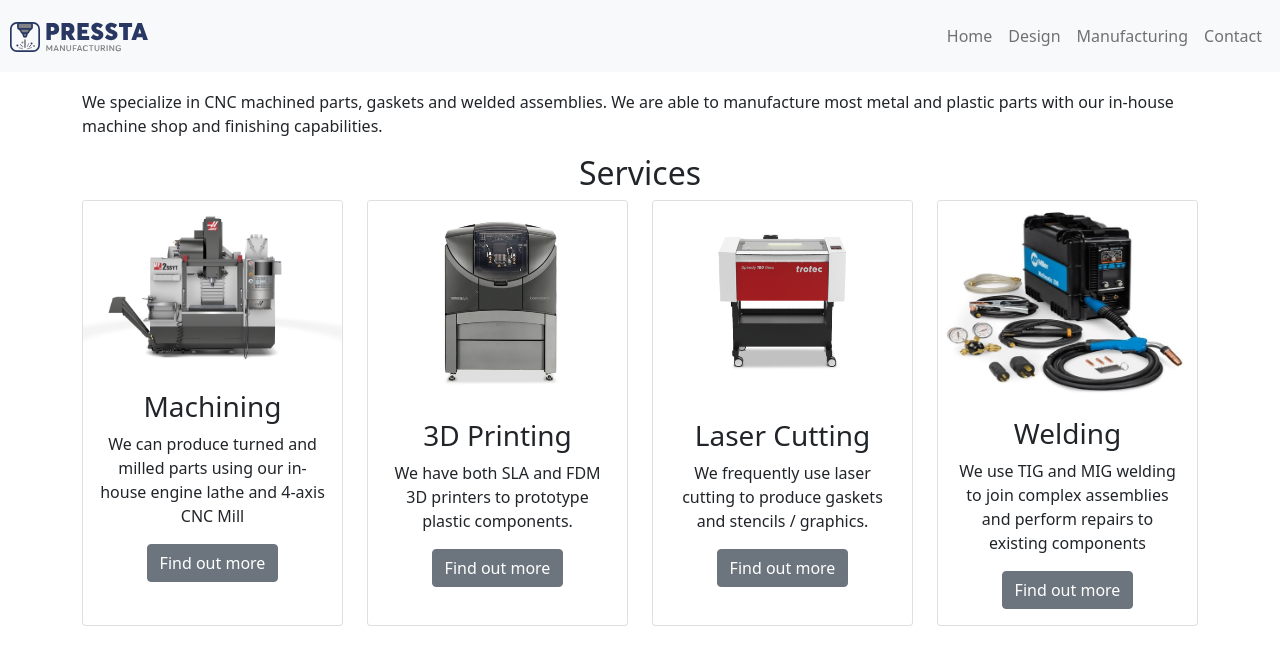
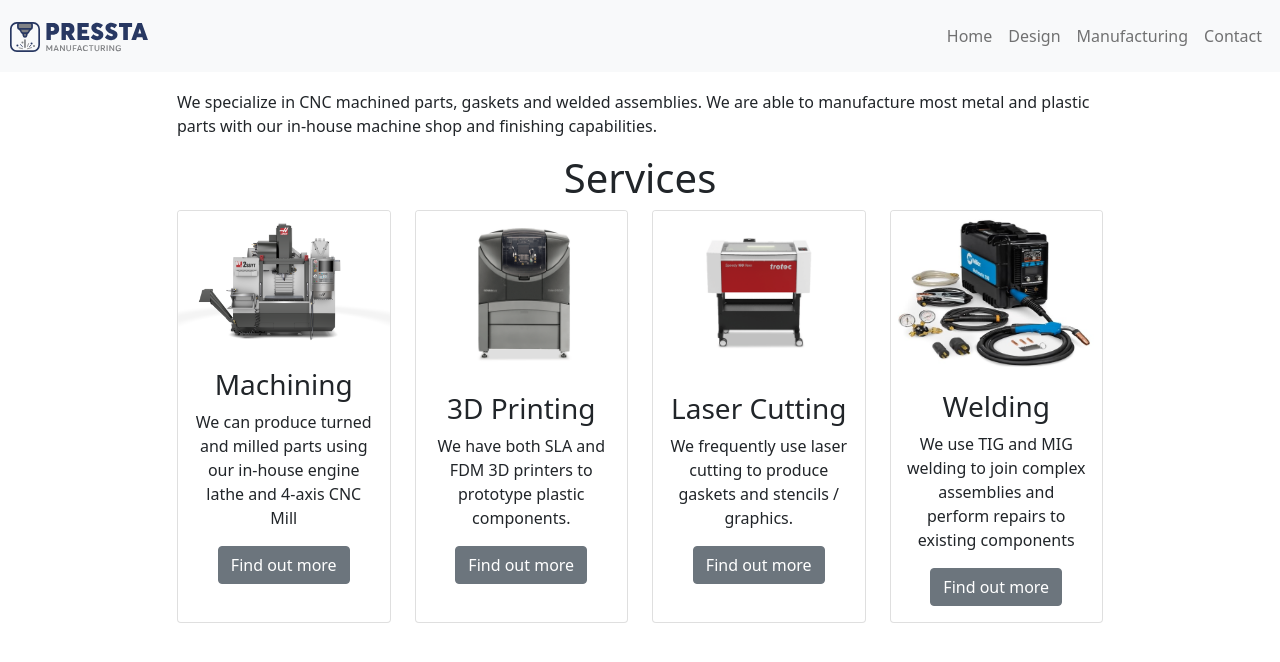
Before and after one commit to rlew631/presstamfg, a React (Create React App) app: page /manufacturing in a window 1280 px wide. Shown: the top 662 px of the page. Built offline with nearby package versions, Linux system fonts and the light colour scheme.

Commit message:
cleaned up formatting

```diff
--- a/src/components/contact.js
+++ b/src/components/contact.js
@@ -9,7 +9,8 @@ const useStyles = createUseStyles({
   },
   info: {
     "align-self": "center",
-    flexWrap: "nowrap"
+    flexWrap: "nowrap",
+    paddingBottom: "0.5em"
   },
   colKey: {
     textAlign: 'left',
@@ -145,7 +146,9 @@ function Contact() {
           </Row>
           <Row className={classes.info}>
             <Col className={classes.colKey}>Address: </Col>
-            <Col className={classes.colValue}>{copy.Contact.Address}</Col>
+            <Col className={classes.colValue}>
+              73 Converse St.<br/>San Francisco,<br/>CA 94103
+            </Col>
           </Row>
         </Col>
         <Col lg="6" md="5">
--- a/src/components/design.js
+++ b/src/components/design.js
@@ -45,7 +45,7 @@ function Design() {
           </p>
         </Col>
       </Row>
-    <h2>Services</h2>
+    <h1>Services</h1>
       <Col lg={{size: 10, offset: 1}}>
         <Row>
           <Col lg="4" md="12" className={classes.cardCol}>
--- a/src/components/manufacturing.js
+++ b/src/components/manufacturing.js
@@ -36,10 +36,12 @@ function Manufacturing() {
   return (
     <nav className={classes.main}>
       <Container>
+        <Row>
+          <Col lg={{size:10, offset:1}}>
             <p className = {classes.statement}>
             {copy.Manufacturing.Statement}
             </p>
-        <h2>Services</h2>
+            <h1>Services</h1>
             <Row justify="stretch"> {/* doesn't seem to work like flexbox stretch */}
               <Col lg="3" md="6">
                 <Card className={classes.card}>
@@ -90,6 +92,8 @@ function Manufacturing() {
                 </Card>
               </Col>
             </Row>
+          </Col>
+        </Row>
       </Container>
     </nav>
   );
--- a/src/copy.json
+++ b/src/copy.json
@@ -124,6 +124,5 @@
 },
 "Contact":{
   "Email":"Shop@getpressta.com",
-  "Phone":"(415) 349-5350",
-  "Address":"73 Converse St. San Francisco, CA 94103"
+  "Phone":"(415) 349-5350"
 }}
```
Lines whose indentation alone changed are shown as unchanged.
